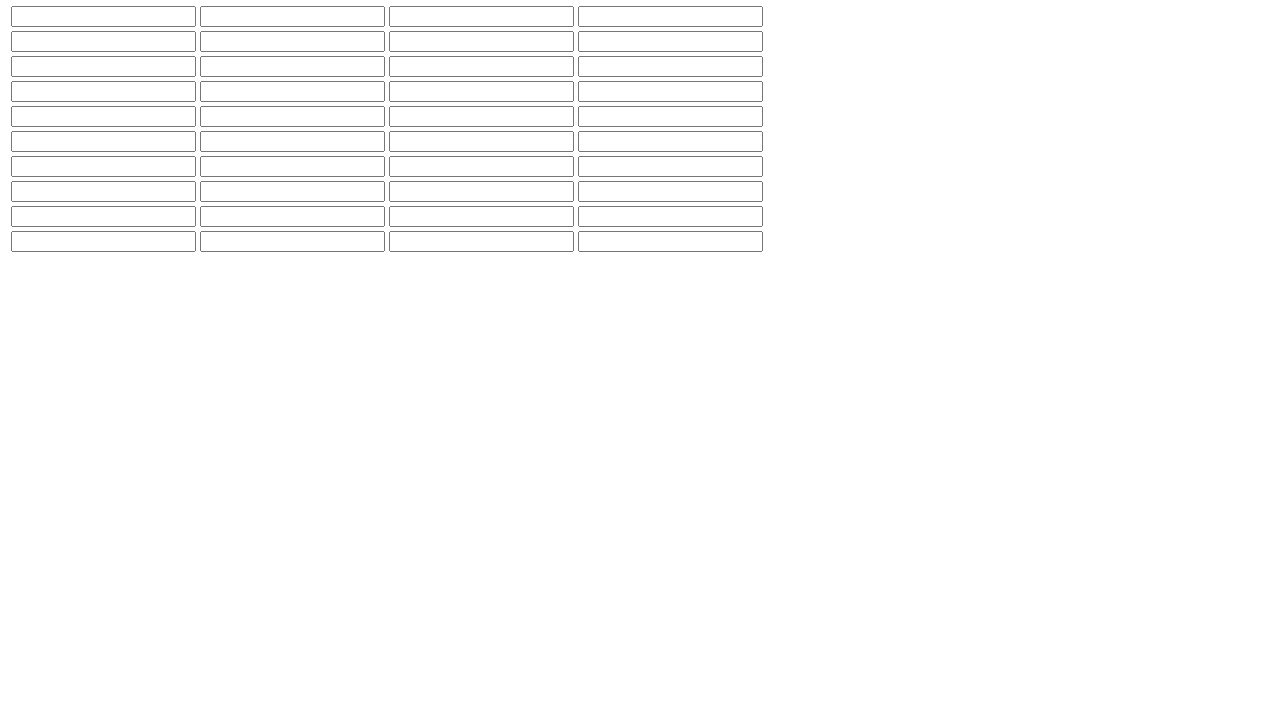
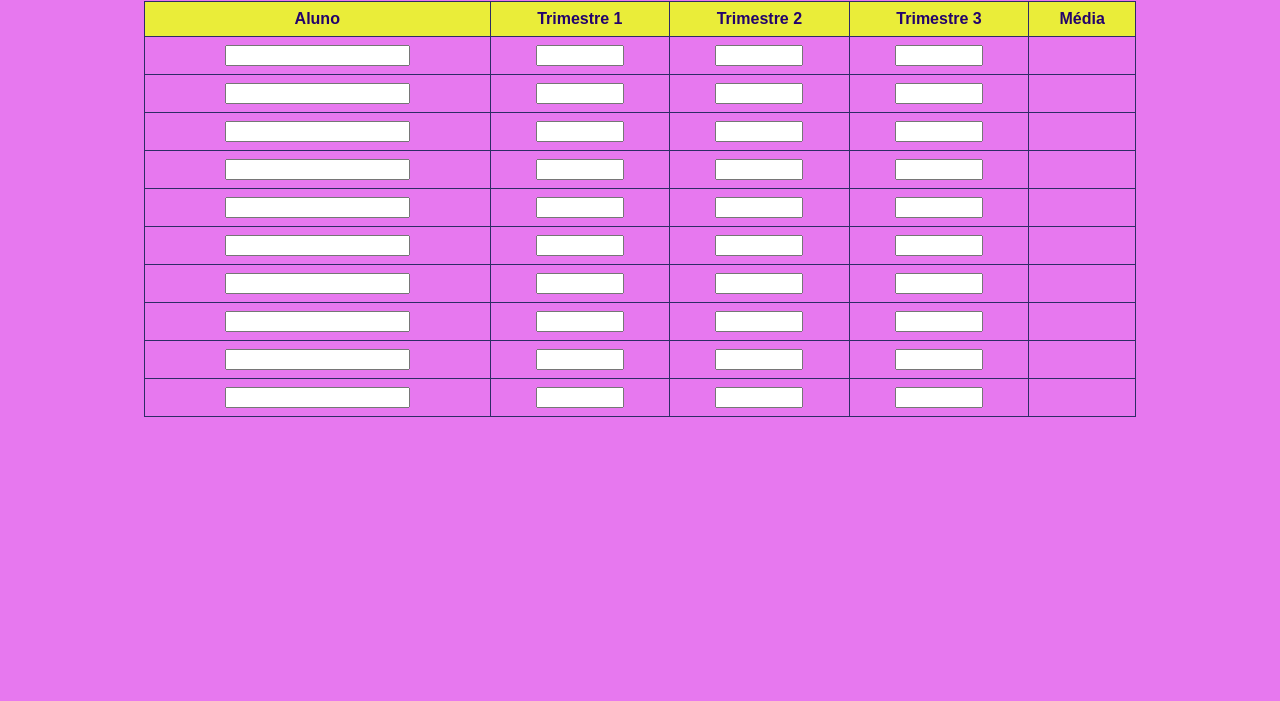
Before and after one commit to renato1706/Notas-trimetrais, a plain HTML site: page index.html in a window 1280 px wide. Shown: the part 99-800 px from the top of the page. Drawn offline with Linux system fonts and the light colour scheme.

Commit message:
css aplicado

```diff
--- a/index.html
+++ b/index.html
@@ -6,7 +6,6 @@
     <meta name="viewport" content="width=device-width, initial-scale=1.0">
 
     <link rel="stylesheet" href="./style.css">
-    <script src="./script.js"></script>
 
     <title>Notas</title>
 
@@ -14,8 +13,9 @@
 
 <body>
     <h1>
-        Planilha de notas
+        Planilha de Notas
     </h1>
+
 
     <table>
         <tr>
@@ -30,73 +30,74 @@
             <td><input type="number" class="nota" step="0.01"></td>
             <td><input type="number" class="nota" step="0.01"></td>
             <td><input type="number" class="nota" step="0.01"></td>
-            <td class="média"></td>
+            <td class="media"></td>
         </tr>
         <tr>
             <td><input type="text" class="aluno"></td>
             <td><input type="number" class="nota" step="0.01"></td>
             <td><input type="number" class="nota" step="0.01"></td>
             <td><input type="number" class="nota" step="0.01"></td>
-            <td class="média"></td>
+            <td class="media"></td>
         </tr>
         <tr>
             <td><input type="text" class="aluno"></td>
             <td><input type="number" class="nota" step="0.01"></td>
             <td><input type="number" class="nota" step="0.01"></td>
             <td><input type="number" class="nota" step="0.01"></td>
-            <td class="média"></td>
+            <td class="media"></td>
         </tr>
         <tr>
             <td><input type="text" class="aluno"></td>
             <td><input type="number" class="nota" step="0.01"></td>
             <td><input type="number" class="nota" step="0.01"></td>
             <td><input type="number" class="nota" step="0.01"></td>
-            <td class="média"></td>
+            <td class="media"></td>
         </tr>
         <tr>
             <td><input type="text" class="aluno"></td>
             <td><input type="number" class="nota" step="0.01"></td>
             <td><input type="number" class="nota" step="0.01"></td>
             <td><input type="number" class="nota" step="0.01"></td>
-            <td class="média"></td>
+            <td class="media"></td>
         </tr>
         <tr>
             <td><input type="text" class="aluno"></td>
             <td><input type="number" class="nota" step="0.01"></td>
             <td><input type="number" class="nota" step="0.01"></td>
             <td><input type="number" class="nota" step="0.01"></td>
-            <td class="média"></td>
+            <td class="media"></td>
         </tr>
         <tr>
             <td><input type="text" class="aluno"></td>
             <td><input type="number" class="nota" step="0.01"></td>
             <td><input type="number" class="nota" step="0.01"></td>
             <td><input type="number" class="nota" step="0.01"></td>
-            <td class="média"></td>
+            <td class="media"></td>
         </tr>
         <tr>
             <td><input type="text" class="aluno"></td>
             <td><input type="number" class="nota" step="0.01"></td>
             <td><input type="number" class="nota" step="0.01"></td>
             <td><input type="number" class="nota" step="0.01"></td>
-            <td class="média"></td>
+            <td class="media"></td>
         </tr>
         <tr>
             <td><input type="text" class="aluno"></td>
             <td><input type="number" class="nota" step="0.01"></td>
             <td><input type="number" class="nota" step="0.01"></td>
             <td><input type="number" class="nota" step="0.01"></td>
-            <td class="média"></td>
+            <td class="media"></td>
         </tr>
         <tr>
             <td><input type="text" class="aluno"></td>
             <td><input type="number" class="nota" step="0.01"></td>
             <td><input type="number" class="nota" step="0.01"></td>
             <td><input type="number" class="nota" step="0.01"></td>
-            <td class="média"></td>
+            <td class="media"></td>
         </tr>
     </table>
 
+    <script src="./script.js"></script>
 
 </body>
 
--- a/script.js
+++ b/script.js
@@ -0,0 +1,17 @@
+const notas = document.querySelectorAll(".nota");
+const medias = document.querySelectorAll(".media");
+
+
+for (let n = 0; n < notas.length; n++) {
+    notas[n].addEventListener("input", calcularMedia);
+}
+function calcularMedia() {
+    for (let n = 0; n < notas.length; n += 3) {
+        const nota1 = parseFloat(notas[n].value) || 0;
+        const nota2 = parseFloat(notas[n + 1].value) || 0;
+        const nota3 = parseFloat(notas[n + 2].value) || 0;
+        const media = (nota1 + nota2 + nota3) / 3;
+
+        medias[n / 3].textContent = media.toFixed(2);
+    }
+}
--- a/style.css
+++ b/style.css
@@ -0,0 +1,42 @@
+table {
+    width: 80%;
+    margin: 0 auto;
+    border-collapse: collapse;
+}
+
+table, th, td {
+    border: 1px solid rgb(46, 44, 102);
+}
+
+th, td {
+    padding: 8px;
+    text-align: center;
+    color: rgb(35, 3, 108);
+}
+
+th {
+    background-color: #eaed39;
+}
+
+.nota {
+    width: 80px;
+    text-align: center;
+}
+
+.media {
+    text-align: center;
+    font-weight: bold;
+    color: rgb(35, 3, 108);
+}
+
+h1 {
+    text-align: center;
+    color: rgb(35, 3, 108);
+}
+
+body {
+    font-family: Arial, sans-serif;
+    background-color: #e778ef;
+    margin: 0;
+    padding: 20px;
+}
```
